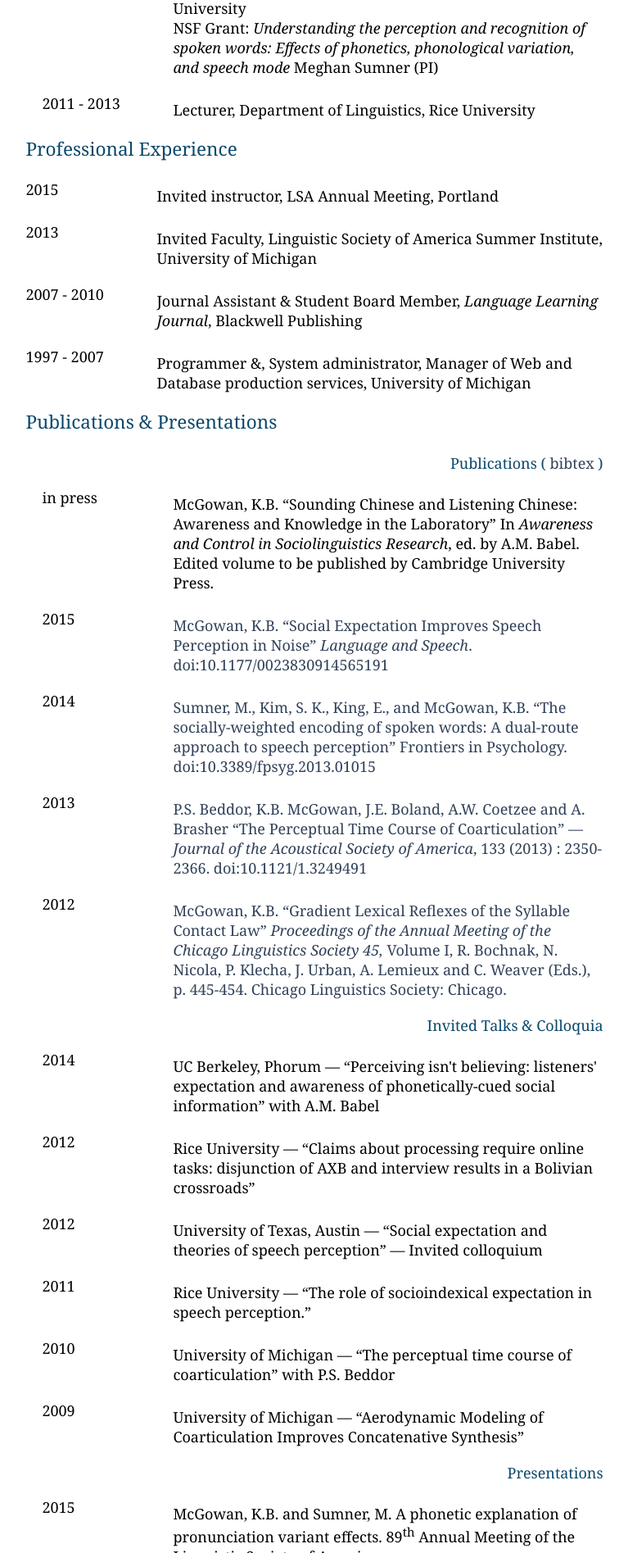
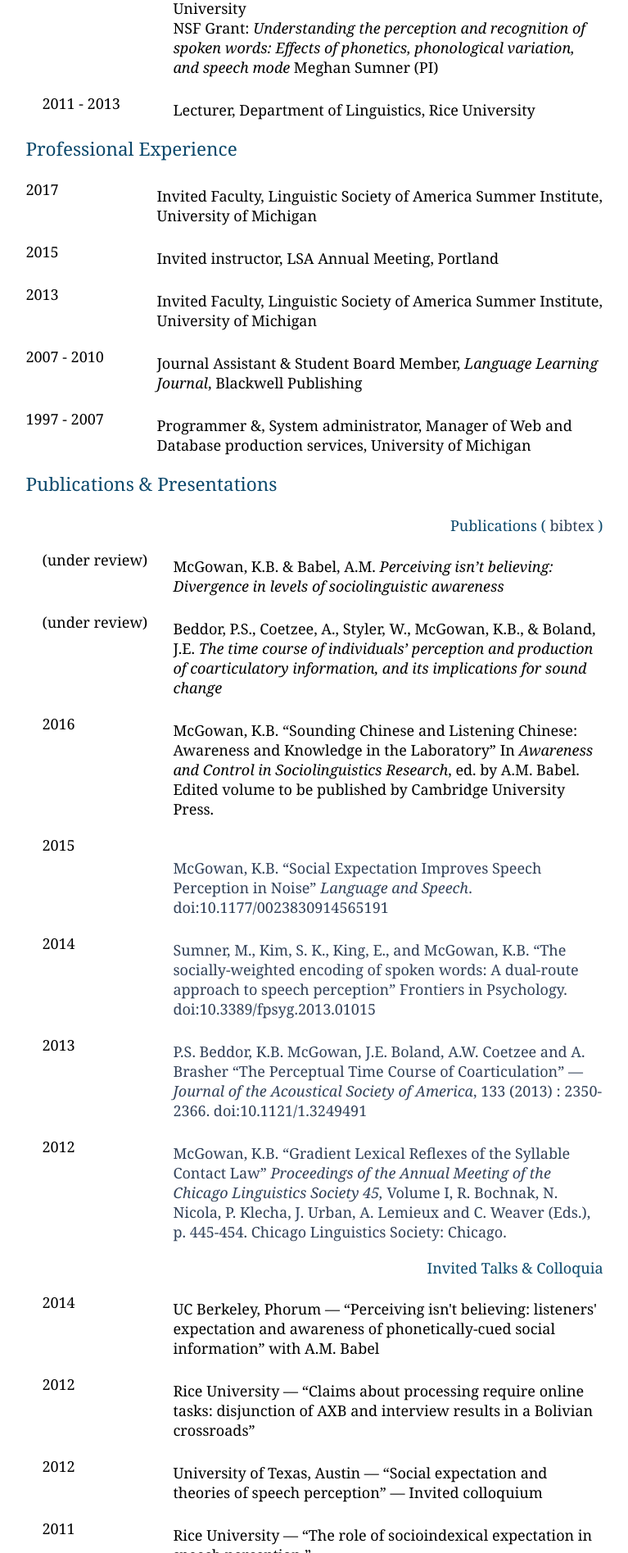
Before and after one commit to kbmcgowan/kbmcgowan.github.io, a Jekyll site: the page built from cv/index.html, in a window 1280 px wide. Shown: the part 772-2667 px from the top of the page at 82% size, without its empty margins (256-1023 px from the left). Built offline with Jekyll 4.4.1, drawn with Linux system fonts in a browser that asks for light colours; nearby versions of some CDN libraries; some web fonts are replaced; library files that are not in the unit come from our copies; some of the changed text lies outside the part shown.

Commit message:
new publications

```diff
--- a/cv/index.html
+++ b/cv/index.html
@@ -46,6 +46,7 @@
 
 <div class="post">
                     <h2 class="title">Professional Experience</h2>
+	<dt>2017</dt> <dd>Invited Faculty, Linguistic Society of America Summer Institute, University of Michigan</dd>
 	<dt>2015</dt> <dd>Invited instructor, LSA Annual Meeting, Portland</dd>
 	<dt>2013</dt> <dd>Invited Faculty, Linguistic Society of America Summer Institute, University of Michigan</dd>
 	<dt>2007 - 2010</dt> <dd>Journal Assistant &amp; Student Board Member, <em>Language Learning Journal</em>, Blackwell Publishing</dd>
@@ -63,10 +64,14 @@
 
     <dl>
 
-	<dt>in press</dt> <dd>McGowan, K.B. &ldquo;Sounding Chinese and Listening Chinese: Awareness and Knowledge in the Laboratory&rdquo;  In <em>Awareness and Control in Sociolinguistics Research</em>, ed. by A.M. Babel.  Edited volume to be published by Cambridge University Press.
+	<dt>(under review)</dt> <dd>McGowan, K.B. &amp; Babel, A.M. <em>Perceiving isn’t believing: Divergence in levels of sociolinguistic awareness</em> </dd>
+
+	<dt>(under review)</dt> <dd>Beddor, P.S., Coetzee, A., Styler, W., McGowan, K.B., &amp; Boland, J.E. <em>The time course of individuals’ perception and production of coarticulatory information, and its implications for sound change</em></dd>
+
+	<dt>2016</dt> <dd>McGowan, K.B. &ldquo;Sounding Chinese and Listening Chinese: Awareness and Knowledge in the Laboratory&rdquo;  In <em>Awareness and Control in Sociolinguistics Research</em>, ed. by A.M. Babel.  Edited volume to be published by Cambridge University Press.</dd>
 
 	<dt>2015</dt>
-	<a href="http://las.sagepub.com/content/early/2015/02/03/0023830914565191.abstract"><dd>McGowan, K.B. &ldquo;Social Expectation Improves Speech Perception in Noise&rdquo; <em>Language and Speech</em>. doi:10.1177/0023830914565191</a></dd>
+	<dd><a href="http://las.sagepub.com/content/early/2015/02/03/0023830914565191.abstract"><dd>McGowan, K.B. &ldquo;Social Expectation Improves Speech Perception in Noise&rdquo; <em>Language and Speech</em>. doi:10.1177/0023830914565191</a></dd>
 
 	<dt>2014</dt>
 	<dd><a href="http://journal.frontiersin.org/article/10.3389/fpsyg.2013.01015/full">Sumner, M., Kim, S. K., King, E., and McGowan, K.B. &ldquo;The socially-weighted encoding of spoken words: A dual-route approach to speech perception&rdquo; Frontiers in Psychology.  doi:10.3389/fpsyg.2013.01015</a></dd>
```
Also changed, not shown: research/images/embargo/carcas-exp1-design.png (added), research/images/embargo/carcas-exp1-priming.png (added), research/images/embargo/carcas-predictable-fixations.png (added).
